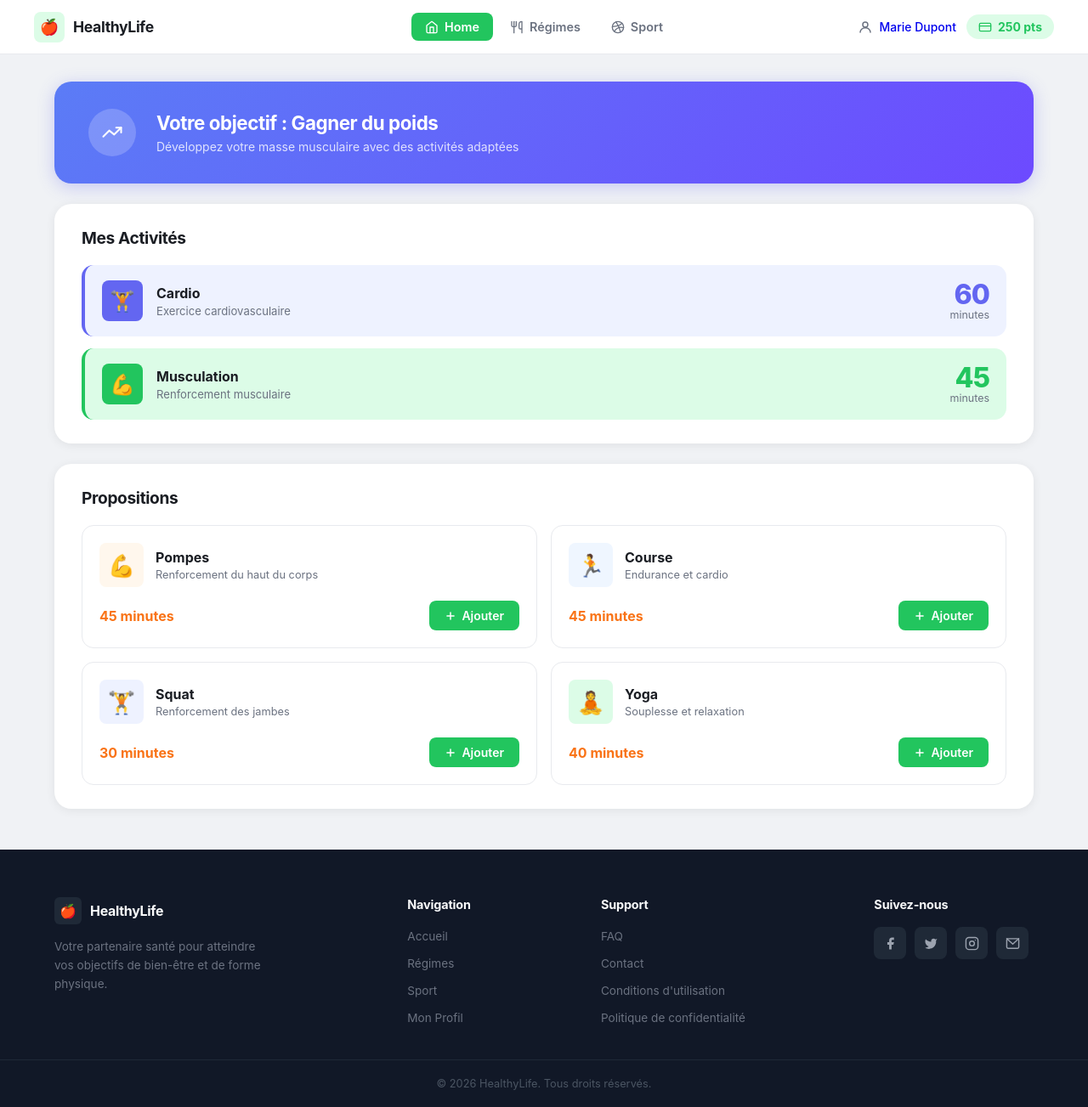
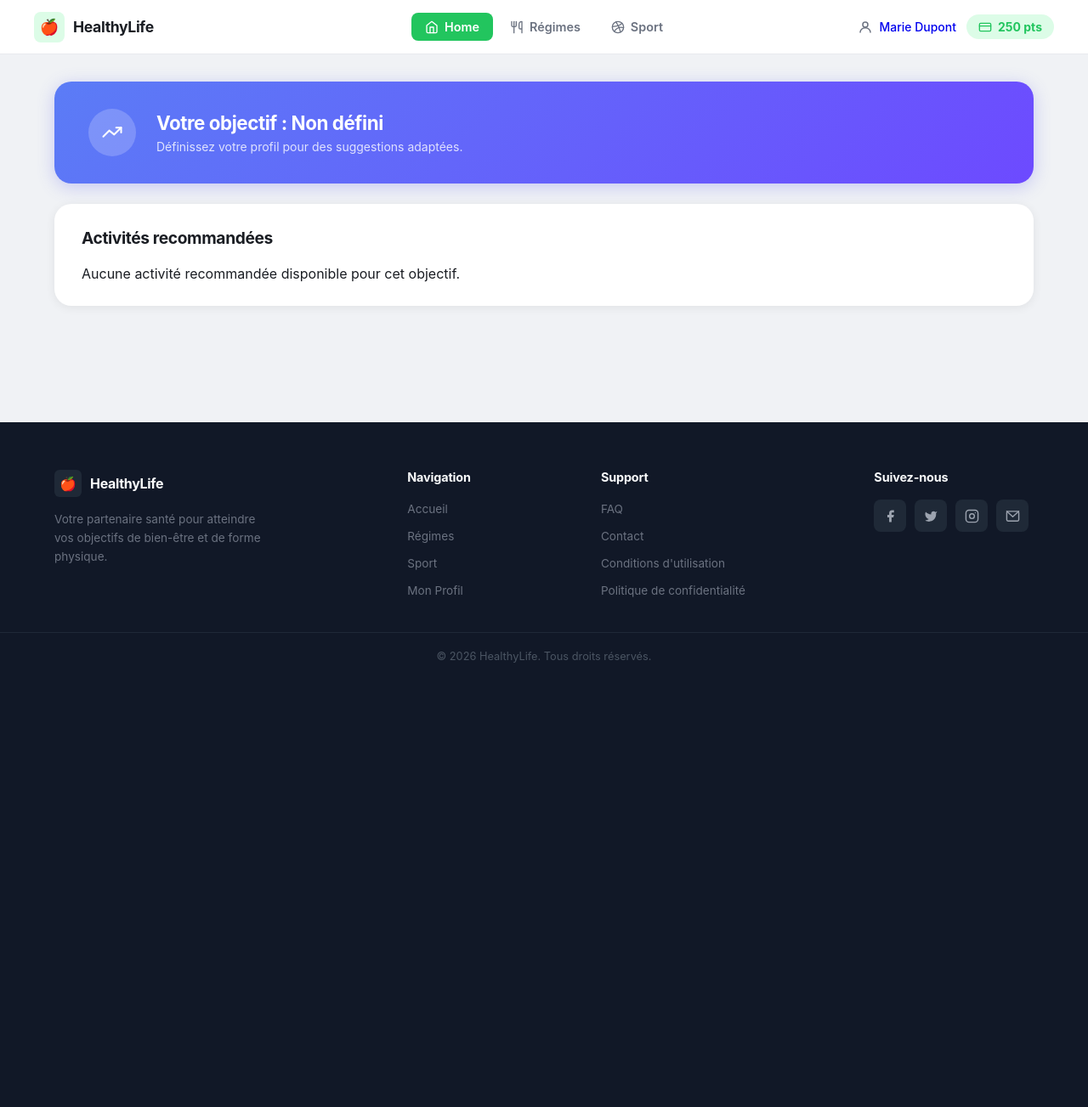
Before and after one commit to iriantsoaangeli/Regime, a CodeIgniter 4 app: the page made by app/Views/sport.php in a window 1280 px wide. Shown: the whole page at 85% size. After the commit the page ends 780 px from the top, so only its background shows below. Run offline with PHP 8.4 and a stand-in for CodeIgniter, Linux system fonts and the light colour scheme; the template is opened without the code that fills it, so the values that code supplies are empty; some libraries are stand-ins or nearby versions.

Commit message:
Page d'activites

```diff
--- a/app/Views/sport.php
+++ b/app/Views/sport.php
@@ -73,6 +73,13 @@
   <!-- ── MAIN ───────────────────────────────────────────────── -->
   <main class="main">
 
+    <?php
+      $objectif = $objectif ?? null;
+      $objectifType = $objectifType ?? null;
+      $imc = $imc ?? null;
+      $activitesRecommandees = $activitesRecommandees ?? [];
+    ?>
+
     <!-- Bannière objectif sport -->
     <div class="sport-banner">
       <div class="sport-banner__icon">
@@ -83,144 +90,59 @@
         </svg>
       </div>
       <div>
-        <h2 class="sport-banner__title">Votre objectif : Gagner du poids</h2>
-        <p class="sport-banner__sub">Développez votre masse musculaire avec des activités adaptées</p>
+        <h2 class="sport-banner__title">
+          <?php if ($objectif): ?>
+            Votre objectif : <?= esc($objectif['libelle'] ?? '') ?>
+          <?php elseif ($objectifType === 'gain'): ?>
+            Votre objectif : Augmenter
+          <?php elseif ($objectifType === 'perte'): ?>
+            Votre objectif : Réduire
+          <?php else: ?>
+            Votre objectif : Non défini
+          <?php endif; ?>
+        </h2>
+        <p class="sport-banner__sub">
+          <?php if ($objectifType === 'gain'): ?>
+            Développez votre masse musculaire avec des activités adaptées.
+          <?php elseif ($objectifType === 'perte'): ?>
+            Brûlez des calories avec des activités adaptées.
+          <?php else: ?>
+            Définissez votre profil pour des suggestions adaptées.
+          <?php endif; ?>
+          <?php if ($imc !== null): ?>
+            • IMC <?= esc($imc) ?>
+          <?php endif; ?>
+        </p>
       </div>
     </div>
 
-    <!-- Mes Activités -->
     <section class="card card--full">
-      <h2 class="section-title" style="margin-bottom: 20px;">Mes Activités</h2>
+      <h2 class="section-title" style="margin-bottom: 20px;">Activités recommandées</h2>
 
       <div class="sport-activity-list">
-
-        <!-- Cardio -->
-        <div class="sport-activity sport-activity--indigo">
-          <div class="sport-activity__left">
-            <div class="sport-activity__icon sport-activity__icon--indigo">🏋️</div>
-            <div class="sport-activity__info">
-              <p class="sport-activity__name">Cardio</p>
-              <p class="sport-activity__sub">Exercice cardiovasculaire</p>
+        <?php if (empty($activitesRecommandees)): ?>
+          <p>Aucune activité recommandée disponible pour cet objectif.</p>
+        <?php else: ?>
+          <?php
+            $styles = ['purple', 'blue', 'orange', 'green', 'indigo'];
+          ?>
+          <?php foreach ($activitesRecommandees as $index => $activite): ?>
+            <?php $style = $styles[$index % count($styles)]; ?>
+            <div class="sport-activity sport-activity--<?= esc($style) ?>">
+              <div class="sport-activity__left">
+                <div class="sport-activity__icon sport-activity__icon--<?= esc($style) ?>">✨</div>
+                <div class="sport-activity__info">
+                  <p class="sport-activity__name"><?= esc($activite['nom'] ?? 'Activité') ?></p>
+                  <p class="sport-activity__sub"><?= esc($activite['description'] ?? 'Programme') ?></p>
+                </div>
+              </div>
+              <div class="sport-activity__duration sport-activity__duration--<?= esc($style) ?>">
+                <span class="sport-activity__num"><?= esc($activite['duree_jours'] ?? '-') ?></span>
+                <span class="sport-activity__unit">jours</span>
+              </div>
             </div>
-          </div>
-          <div class="sport-activity__duration sport-activity__duration--indigo">
-            <span class="sport-activity__num">60</span>
-            <span class="sport-activity__unit">minutes</span>
-          </div>
-        </div>
-
-        <!-- Musculation -->
-        <div class="sport-activity sport-activity--green">
-          <div class="sport-activity__left">
-            <div class="sport-activity__icon sport-activity__icon--green">💪</div>
-            <div class="sport-activity__info">
-              <p class="sport-activity__name">Musculation</p>
-              <p class="sport-activity__sub">Renforcement musculaire</p>
-            </div>
-          </div>
-          <div class="sport-activity__duration sport-activity__duration--green">
-            <span class="sport-activity__num">45</span>
-            <span class="sport-activity__unit">minutes</span>
-          </div>
-        </div>
-
-      </div>
-    </section>
-
-    <!-- Propositions -->
-    <section class="card card--full">
-      <h2 class="section-title" style="margin-bottom: 20px;">Propositions</h2>
-
-      <div class="proposals-grid">
-
-        <!-- Pompes -->
-        <div class="proposal-card">
-          <div class="proposal-card__top">
-            <div class="proposal-icon proposal-icon--orange">💪</div>
-            <div class="proposal-card__info">
-              <p class="proposal-card__name">Pompes</p>
-              <p class="proposal-card__sub">Renforcement du haut du corps</p>
-            </div>
-          </div>
-          <div class="proposal-card__bottom">
-            <span class="proposal-card__duration">45 minutes</span>
-            <button class="btn-ajouter">
-              <svg xmlns="http://www.w3.org/2000/svg" viewBox="0 0 24 24" fill="none" stroke="currentColor"
-                stroke-width="2.5" stroke-linecap="round" stroke-linejoin="round">
-                <line x1="12" y1="5" x2="12" y2="19" />
-                <line x1="5" y1="12" x2="19" y2="12" />
-              </svg>
-              Ajouter
-            </button>
-          </div>
-        </div>
-
-        <!-- Course -->
-        <div class="proposal-card">
-          <div class="proposal-card__top">
-            <div class="proposal-icon proposal-icon--blue">🏃</div>
-            <div class="proposal-card__info">
-              <p class="proposal-card__name">Course</p>
-              <p class="proposal-card__sub">Endurance et cardio</p>
-            </div>
-          </div>
-          <div class="proposal-card__bottom">
-            <span class="proposal-card__duration">45 minutes</span>
-            <button class="btn-ajouter">
-              <svg xmlns="http://www.w3.org/2000/svg" viewBox="0 0 24 24" fill="none" stroke="currentColor"
-                stroke-width="2.5" stroke-linecap="round" stroke-linejoin="round">
-                <line x1="12" y1="5" x2="12" y2="19" />
-                <line x1="5" y1="12" x2="19" y2="12" />
-              </svg>
-              Ajouter
-            </button>
-          </div>
-        </div>
-
-        <!-- Squat -->
-        <div class="proposal-card">
-          <div class="proposal-card__top">
-            <div class="proposal-icon proposal-icon--purple">🏋️</div>
-            <div class="proposal-card__info">
-              <p class="proposal-card__name">Squat</p>
-              <p class="proposal-card__sub">Renforcement des jambes</p>
-            </div>
-          </div>
-          <div class="proposal-card__bottom">
-            <span class="proposal-card__duration">30 minutes</span>
-            <button class="btn-ajouter">
-              <svg xmlns="http://www.w3.org/2000/svg" viewBox="0 0 24 24" fill="none" stroke="currentColor"
-                stroke-width="2.5" stroke-linecap="round" stroke-linejoin="round">
-                <line x1="12" y1="5" x2="12" y2="19" />
-                <line x1="5" y1="12" x2="19" y2="12" />
-              </svg>
-              Ajouter
-            </button>
-          </div>
-        </div>
-
-        <!-- Yoga -->
-        <div class="proposal-card">
-          <div class="proposal-card__top">
-            <div class="proposal-icon proposal-icon--green">🧘</div>
-            <div class="proposal-card__info">
-              <p class="proposal-card__name">Yoga</p>
-              <p class="proposal-card__sub">Souplesse et relaxation</p>
-            </div>
-          </div>
-          <div class="proposal-card__bottom">
-            <span class="proposal-card__duration">40 minutes</span>
-            <button class="btn-ajouter">
-              <svg xmlns="http://www.w3.org/2000/svg" viewBox="0 0 24 24" fill="none" stroke="currentColor"
-                stroke-width="2.5" stroke-linecap="round" stroke-linejoin="round">
-                <line x1="12" y1="5" x2="12" y2="19" />
-                <line x1="5" y1="12" x2="19" y2="12" />
-              </svg>
-              Ajouter
-            </button>
-          </div>
-        </div>
-
+          <?php endforeach; ?>
+        <?php endif; ?>
       </div>
     </section>
 
```
Also changed, not shown: app/Controllers/Activites/ActiviteController.php (+65 -1 lines), app/Controllers/Utilisateurs/UtilisateurController.php (+23 -9 lines), app/Views/index-front.php (+9 -8 lines).
